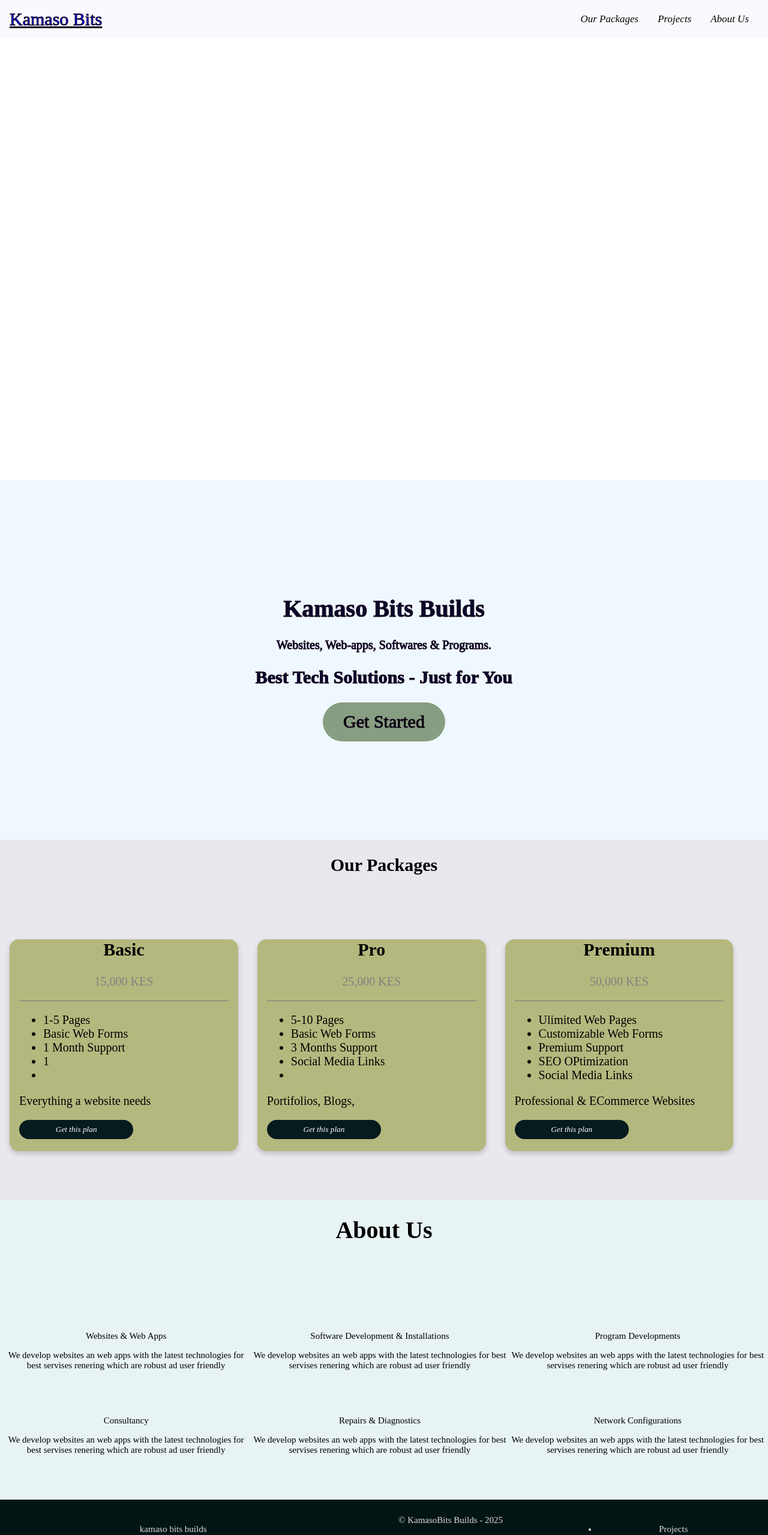
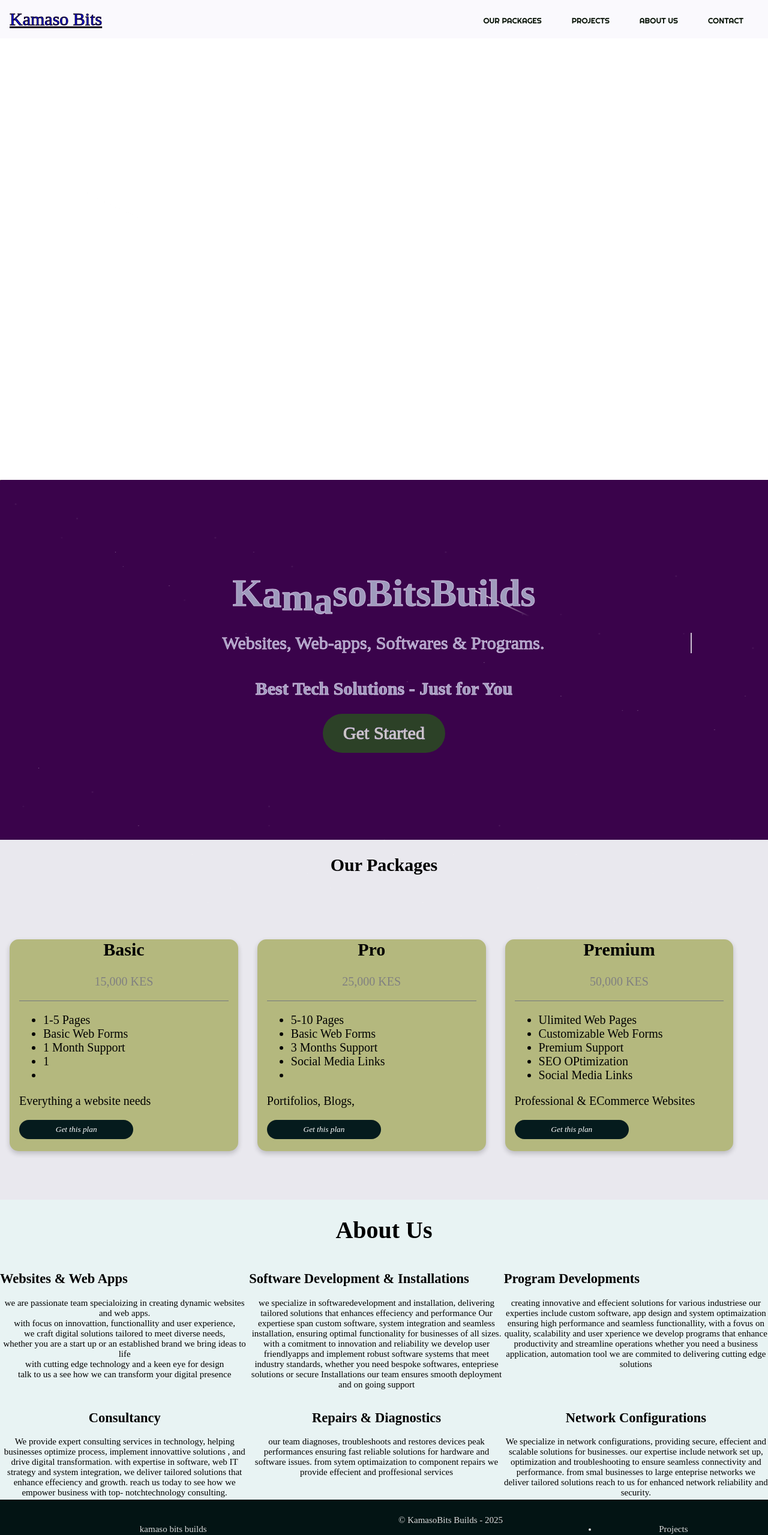
Before and after one commit to KamasoBits/KamasoBits-app, an Angular app: page /home in a window 1280 px wide. Shown: the top 2559 px of the page at 60% size. Built offline with nearby package versions, Linux system fonts and the light colour scheme.

Commit message:
added specs to the navbar.css file

```diff
--- a/src/app/aboutus/aboutus.component.html
+++ b/src/app/aboutus/aboutus.component.html
@@ -5,22 +5,52 @@
 
     <div class="container">
 
-        <div>Websites & Web Apps
-            <p>We develop websites an web apps with the latest technologies for best servises renering which are robust ad user friendly</p>
+        <div><h2 style="text-align: left;">Websites & Web Apps</h2>
+            <p> we are passionate team specialoizing in creating dynamic websites and web apps.<br>
+                 with focus on innovattion, functionallity and user experience,<br>
+                 we craft digital solutions tailored to meet diverse needs, <br>
+                whether you are a start up or an established brand we bring ideas to life <br>
+                with cutting edge technology and a keen eye for design<br>
+                talk to us a see how we can transform your digital presence
+            </p>
+            </div>
+        <div><h2 style="text-align: left;">Software Development & Installations</h2>
+            <p> we specialize in softwaredevelopment and installation, delivering tailored solutions that enhances effeciency and performance
+                Our expertiese span custom software, system integration and seamless installation, ensuring optimal functionality for businesses of all sizes.
+                with a comitment to innovation and reliability we develop  user friendlyapps and implement robust software systems
+                that meet industry standards, whether you need bespoke softwares, entepriese solutions or secure Installations
+                our team ensures smooth deployment and on going support
+            </p>
         </div>
-        <div>Software Development & Installations
-            <p>We develop websites an web apps with the latest technologies for best servises renering which are robust ad user friendly</p></div>
-        <div>Program Developments
-            <p>We develop websites an web apps with the latest technologies for best servises renering which are robust ad user friendly</p>
+        <div><h2 style="text-align: left;"> Program Developments</h2>
+            <p>creating innovative and effecient solutions for various industriese our experties include custom software, app design and system optimaization ensuring high performance and seamless
+                functionallity, with a fovus on quality, scalability and user xperience we develop programs that
+                enhance productivity and streamline operations whether you need a business application, automation tool we are commited to delivering cutting edge solutions
+            </p>
         </div>
-        <div>Consultancy
-            <p>We develop websites an web apps with the latest technologies for best servises renering which are robust ad user friendly</p>
+        <div>
+            <h2>Consultancy</h2>
+            <p>We provide expert consulting services in technology, helping businesses optimize process, implement innovattive solutions
+                , and drive digital transformation. with expertise in software, web IT strategy and system integration,
+                we deliver tailored solutions that enhance effeciency and growth. reach us today to see how we
+                empower business with top- notchtechnology consulting.
+            </p>
         </div>
-        <div>Repairs & Diagnostics
-            <p>We develop websites an web apps with the latest technologies for best servises renering which are robust ad user friendly</p>
+        <div>
+            <h2>Repairs & Diagnostics</h2>
+            <p>our team diagnoses, troubleshoots and restores devices peak performances ensuring fast reliable solutions
+                for hardware and software issues. from sytem optimaization to component repairs we provide effecient
+                and proffesional services
+            </p>
         </div>
-        <div>Network Configurations
-            <p>We develop websites an web apps with the latest technologies for best servises renering which are robust ad user friendly</p>
+        <div>
+            <h2>Network Configurations</h2>
+            <p>
+                We specialize in network configurations, providing secure, effecient and scalable
+                solutions for businesses. our expertise include network set up, optimization and
+                troubleshooting to ensure seamless connectivity and performance. from smal businesses to large enteprise networks
+                we deliver tailored solutions reach to us for enhanced network reliability and security.
+            </p>
         </div>
 
       </div>
--- a/src/app/app.component.html
+++ b/src/app/app.component.html
@@ -1,10 +1,6 @@
 
 
 <app-navbar></app-navbar>
-<app-home> </app-home>
-<app-ourpacakges></app-ourpacakges>
-<app-aboutus></app-aboutus>
 
-<app-footer></app-footer>
 
 <router-outlet></router-outlet>
--- a/src/app/home/home.component.css
+++ b/src/app/home/home.component.css
@@ -1,20 +1,111 @@
+
+
+
+.stars {
+  width: 1px;
+  height: 1px;
+  position: absolute;
+  background: rgb(4, 122, 67);
+  box-shadow: 2vw 5vh 2px white, 10vw 8vh 2px white, 15vw 15vh 1px white,
+    22vw 22vh 1px white, 28vw 12vh 2px white, 32vw 32vh 1px white,
+    38vw 18vh 2px white, 42vw 35vh 1px white, 48vw 25vh 2px white,
+    53vw 42vh 1px white, 58vw 15vh 2px white, 63vw 38vh 1px white,
+    68vw 28vh 2px white, 73vw 45vh 1px white, 78vw 32vh 2px white,
+    83vw 48vh 1px white, 88vw 20vh 2px white, 93vw 52vh 1px white,
+    98vw 35vh 2px white, 5vw 60vh 1px white, 12vw 65vh 2px white,
+    18vw 72vh 1px white, 25vw 78vh 2px white, 30vw 85vh 1px white,
+    35vw 68vh 2px white, 40vw 82vh 1px white, 45vw 92vh 2px white,
+    50vw 75vh 1px white, 55vw 88vh 2px white, 60vw 95vh 1px white,
+    65vw 72vh 2px white, 70vw 85vh 1px white, 75vw 78vh 2px white,
+    80vw 92vh 1px white, 85vw 82vh 2px white, 90vw 88vh 1px white,
+    95vw 75vh 2px white;
+  animation: twinkle 8s infinite linear;
+}
+
+.shooting-star {
+  position: absolute;
+  width: 100px;
+  height: 2px;
+  background: linear-gradient(90deg, white, transparent);
+  animation: shoot 3s infinite ease-in;
+}
+
+.shooting-star:nth-child(1) {
+  top: 20%;
+  left: -100px;
+  animation-delay: 0s;
+}
+
+.shooting-star:nth-child(2) {
+  top: 35%;
+  left: -100px;
+  animation-delay: 1s;
+}
+
+.shooting-star:nth-child(3) {
+  top: 50%;
+  left: -100px;
+  animation-delay: 2s;
+}
+
+@keyframes twinkle {
+  0%,
+  100% {
+    opacity: 0.8;
+  }
+  50% {
+    opacity: 0.4;
+  }
+}
+
+@keyframes shoot {
+  0% {
+    transform: translateX(0) translateY(0) rotate(25deg);
+    opacity: 1;
+  }
+  100% {
+    transform: translateX(120vw) translateY(50vh) rotate(25deg);
+    opacity: 0;
+  }
+}
+
+/* Additional twinkling stars with different animation timing */
+.stars::after {
+  content: "";
+  position: absolute;
+  width: 1px;
+  height: 1px;
+  background: rgb(224, 206, 39);
+  box-shadow: 8vw 12vh 2px white, 16vw 18vh 1px white, 24vw 25vh 2px white,
+    33vw 15vh 1px white, 41vw 28vh 2px white, 49vw 35vh 1px white,
+    57vw 22vh 2px white, 65vw 42vh 1px white, 73vw 28vh 2px white,
+    81vw 48vh 1px white, 89vw 32vh 2px white, 97vw 45vh 1px white,
+    3vw 68vh 2px white, 11vw 75vh 1px white, 19vw 82vh 2px white,
+    27vw 88vh 1px white, 35vw 72vh 2px white, 43vw 85vh 1px white,
+    51vw 92vh 2px white, 59vw 78vh 1px white;
+  animation: twinkle 6s infinite linear reverse;
+}
+
+
+
+
 
 .header-background{
     display: grid;
-    background-color: aliceblue;
+    background-color: rgb(58, 3, 75);
     padding-top: 0%;
     align-items: center;
     height: 600px;
     font-size: 20px;
     font-family:cursive;
     color: transparent;
-    -webkit-text-stroke: 1px rgb(15, 2, 27);
+    -webkit-text-stroke: 1px rgb(207, 189, 224);
 }
 .button {
-    background-color: #879e82;
+    background-color: #2c4127;
     border: none;
     border-radius:50px;
-    color: rgb(0, 0, 0);
+    color: rgb(203, 204, 183);
    width: 140px;
    height: 35px;
    padding: 15px 32px;
@@ -28,7 +119,59 @@
 .header-headline{
     justify-content: center;
     text-align: center;
-    color: #0a0629;
+    color: #9f9bbd;
 
 
 }
+.wave-text span {
+    display: inline-block;
+    font-size: 4rem;
+    animation: wave 2s ease-in-out infinite;
+}
+
+.wave-text span:nth-child(1) {
+    animation-delay: 0s;
+}
+.wave-text span:nth-child(2) {
+    animation-delay: 0.2s;
+}
+.wave-text span:nth-child(3) {
+    animation-delay: 0.4s;
+}
+.wave-text span:nth-child(4) {
+    animation-delay: 0.6s;
+}
+
+@keyframes wave {
+    0%, 100% {
+        transform: translateY(0);
+    }
+    50% {
+        transform: translateY(-20px);
+    }
+}
+.cursor{
+    position: relative;
+    width: 24em;
+    margin: 0 auto;
+    border-right: 2px solid rgba(255,255,255,.75);
+    font-size: 30px;
+    text-align: center;
+    white-space: nowrap;
+    overflow: hidden;
+    transform: translateY(-50%);
+}
+/* Animation */
+.typewriter-animation {
+  animation:
+    typewriter 5s steps(50) 1s 1 normal both,
+    blinkingCursor 500ms steps(50) infinite normal;
+}
+@keyframes typewriter {
+  from { width: 0; }
+  to { width: 100%; }
+}
+@keyframes blinkingCursor{
+  from { border-right-color: rgba(255,255,255,.75); }
+  to { border-right-color: transparent; }
+}
--- a/src/app/home/home.component.html
+++ b/src/app/home/home.component.html
@@ -1,14 +1,57 @@
-    <head>
-        <meta name="viewport" content="width = device-width,initial-scale=1">
-    </head>
+<div class="stars"></div>
+<div class="shooting-star"></div>
+<div class="shooting-star"></div>
+<div class="shooting-star"></div>
+<div class="shooting-star"></div>
+<div class="shooting-star"></div>
     <header class="header-background">
 
 
     <div class="header-headline">
-        <h1>Kamaso Bits Builds</h1>
-        <p>Websites, Web-apps, Softwares & Programs.</p>
-        <h2>Best Tech Solutions - Just for You</h2>
+        <div class="wave-container">
+            <h1 class="wave-text">
+                <span>K</span>
+                <span>a</span>
+                <span>m</span>
+                <span>a</span>
+                <span>s</span>
+                <span>o</span>
+
+                <span>B</span>
+                <span>i</span>
+                <span>t</span>
+                 <span>s</span>
+
+                 <span>B</span>
+                 <span>u</span>
+                 <span>i</span>
+                 <span>l</span>
+                 <span>d</span>
+                 <span>s</span>
+            </h1>
+    </div>
+
+    <p class="cursor typewriter-animation">Websites, Web-apps, Softwares & Programs.</p>
+
+    <h2 >Best Tech Solutions - Just for You</h2>
+
+
+
+
+
         <a href="#" class="button">Get Started</a>
     </div>
     </header>
-    <mat-divider [vertical]="true"></mat-divider>
+
+
+    <div class="packages">
+        <app-ourpacakges></app-ourpacakges>
+    </div>
+
+<div class="aboutus">
+    <app-aboutus></app-aboutus>
+</div>
+
+  <div class="footer">
+    <app-footer></app-footer>
+   </div>
--- a/src/app/navbar/navbar.component.css
+++ b/src/app/navbar/navbar.component.css
@@ -1,3 +1,8 @@
+@import url(https://fonts.googleapis.com/css?family=Righteous);
+@import url(https://fonts.googleapis.com/css?family=Black+Ops+One);
+
+
+
 /* company name & logo edits */
 .coname{
   font-size: 30px;
@@ -9,34 +14,70 @@
   flex: 1 1 auto;
 }
 
-/* top navigation styles */
-  .topnav {
-    font-style:italic;
-    font-family: cursive;
-    font-stretch: extra-condensed;
-    font-size: 15;
-    overflow: hidden;
-    padding-bottom: 0%;
+.anchor{
+  position:absolute;
+}
+.item{
+  margin-bottom:20px;
+}
 
-  }
 
-/* Style the links inside the navigation bar */
-  .topnav a {
-    float: left;
-    color: #020203;
-    text-align: center;
-    padding: 14px 16px;
-    text-decoration: none;
-    font-size: 17px;
-  }
-/* Change the color of links on hover */
-  .topnav a:hover {
-    background-color: #0a0629;
-    color: rgb(216, 221, 236);
-    border-radius: 20px;
-  }
-/* Add a color to the active/current link */
-  .topnav a.active {
 
-    color: white;
-  }
+
+.nav-4 .linktext{
+  font-size:1.3em;
+  text-align:center;
+  position:relative;
+  z-index:2;
+  color:#051104;
+  text-decoration:none;
+  font-family: 'Righteous', Arial, sans-serif;
+  text-transform:uppercase;
+  transition:0.3s ease-in-out;
+  -webkit-transition:0.3s ease-in-out;
+}
+.nav-4 .linktext:before{
+  display:inline-block;
+  content:'';
+  position:absolute;
+  height:3px;
+  width:100%;
+  top:26px;
+  left:50%;
+  transition:0.3s ease-in-out;
+  -webkit-transition:0.3s ease-in-out;
+  transition-delay:0s;
+  -webkit-transition-delay:0s;
+  opacity:1;
+  background:#252a57;
+  max-width:0%;
+  overflow:hidden;
+}
+.nav-4 .item{
+  position:relative;
+  display:inline-flex;
+  height:20px;
+  padding-top:15px;
+  margin-left:25px;
+  margin-right:25px;
+  margin-bottom:20px;
+  background:transparent;
+  z-index:2;
+  text-decoration:none;
+  font-size: 10px;
+  font-family:Arial, sans-serif;
+  text-transform:uppercase;
+  transition:0.3s ease-in-out;
+  -webkit-transition:0.3s ease-in-out;
+}
+.nav-4 .item:hover .linktext{
+  transform:rotateY(360deg) scale(1.3);
+  -webkit-transform:rotateY(360deg) scale(1.3);
+  color:#240508;
+}
+.nav-4 .item:hover .linktext:before{
+  transition-delay:0.3s;
+  -webkit-transition-delay:0.3s;
+  max-width:100%;
+  left:0%;
+}
--- a/src/app/navbar/navbar.component.html
+++ b/src/app/navbar/navbar.component.html
@@ -8,12 +8,37 @@
       </div>
 
       <span class="example-spacer"></span>
-
-       <div class="topnav">
+     <!--
+         <div class="topnav">
          <a routerLink="/ourpacakges" >Our Packages</a>
          <a routerLink="/projects" >Projects</a>
          <a routerLink="/aboutus" >About Us</a>
        </div>
+      -->
+
+<a class="anchor" name="nav-4"></a>
+<section class="nav-4">
+
+  <nav>
+    <a class="item" routerLink="/ourpacakges">
+      <div class="linktext">Our Packages</div>
+    </a>
+    <a class="item" routerLink="/projects" >
+      <div class="linktext">Projects</div>
+    </a>
+    <a class="item"routerLink="/aboutus" >
+      <div class="linktext">About Us</div>
+  </a>
+  <a class="item" href="#nav-4">
+    <div class="linktext">Contact</div>
+</a>
+  </nav>
+
+
+
+</section>
+
+
 
      </mat-toolbar>
 
--- a/src/app/ourpacakges/ourpacakges.component.html
+++ b/src/app/ourpacakges/ourpacakges.component.html
@@ -62,6 +62,9 @@
       </div>
     </div>
   </div>
+
+
+
 </div>
 
 
```
